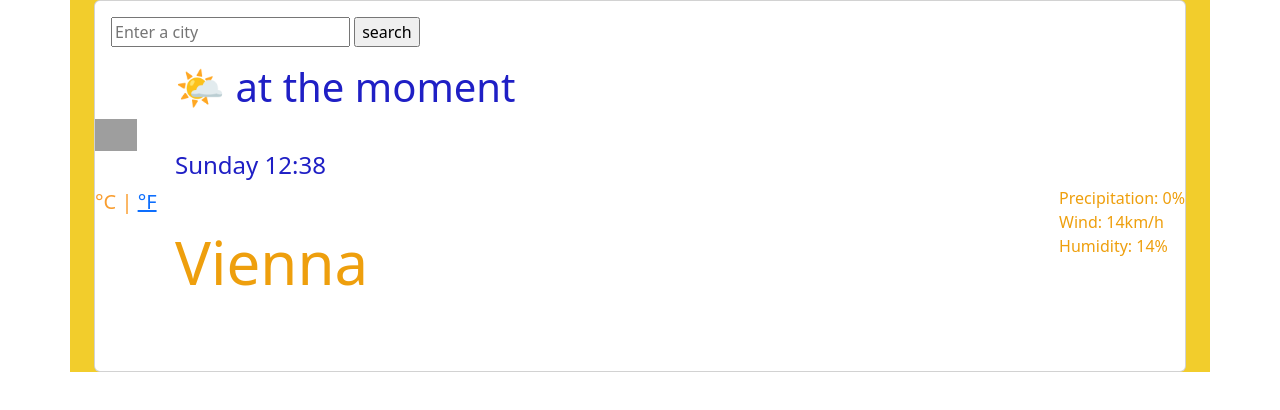
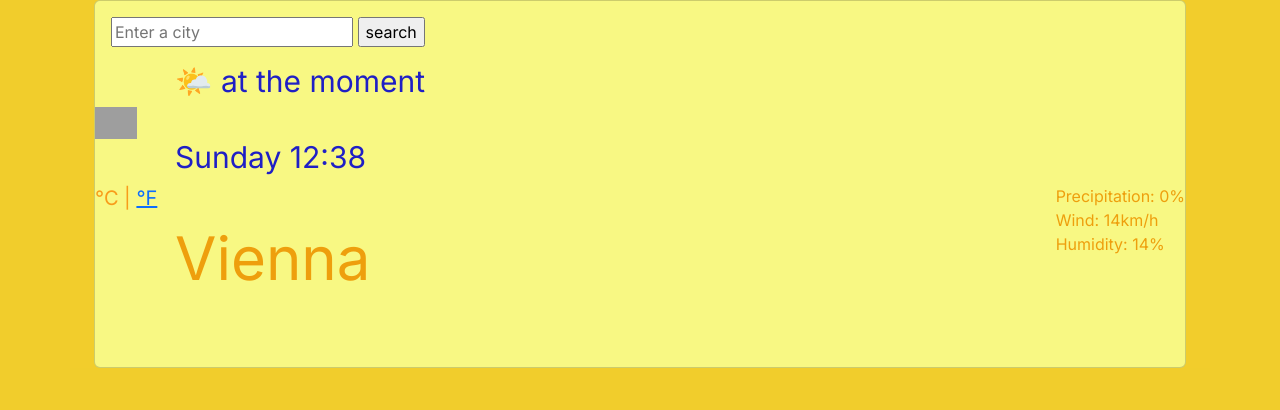
Before and after one commit to SabrinaSchloegl/AppWeek7, a plain HTML site: page index.html in a window 1280 px wide. Drawn offline with nearby package versions, Linux system fonts and the light colour scheme; grey boxes are pictures that could not be loaded.

Commit message:
correct bootstrap link
with connection to styles.css

```diff
--- a/index.html
+++ b/index.html
@@ -14,12 +14,13 @@
       href="https://fonts.googleapis.com/css2?family=Inter:wght@200;300;400&display=swap"
       rel="stylesheet"
     />
-    <link
+  <link
       href="https://cdn.jsdelivr.net/npm/bootstrap@5.2.0-beta1/dist/css/bootstrap.min.css"
       rel="stylesheet"
       integrity="sha384-0evHe/X+R7YkIZDRvuzKMRqM+OrBnVFBL6DOitfPri4tjfHxaWutUpFmBp4vmVor"
       crossorigin="anonymous"
     />
+     <link href="src/styles.css" rel="stylesheet" type="text/css" />
   </head>
 
   <body>
```
